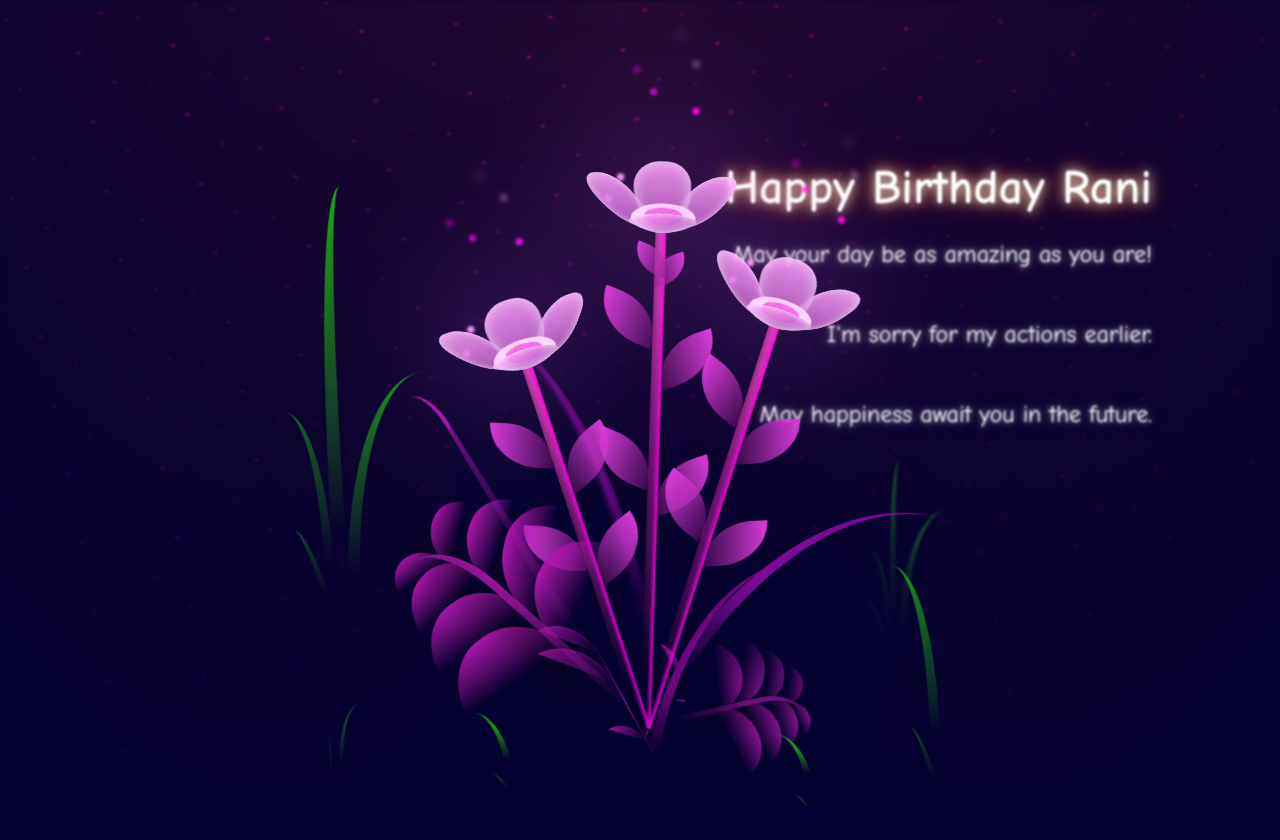
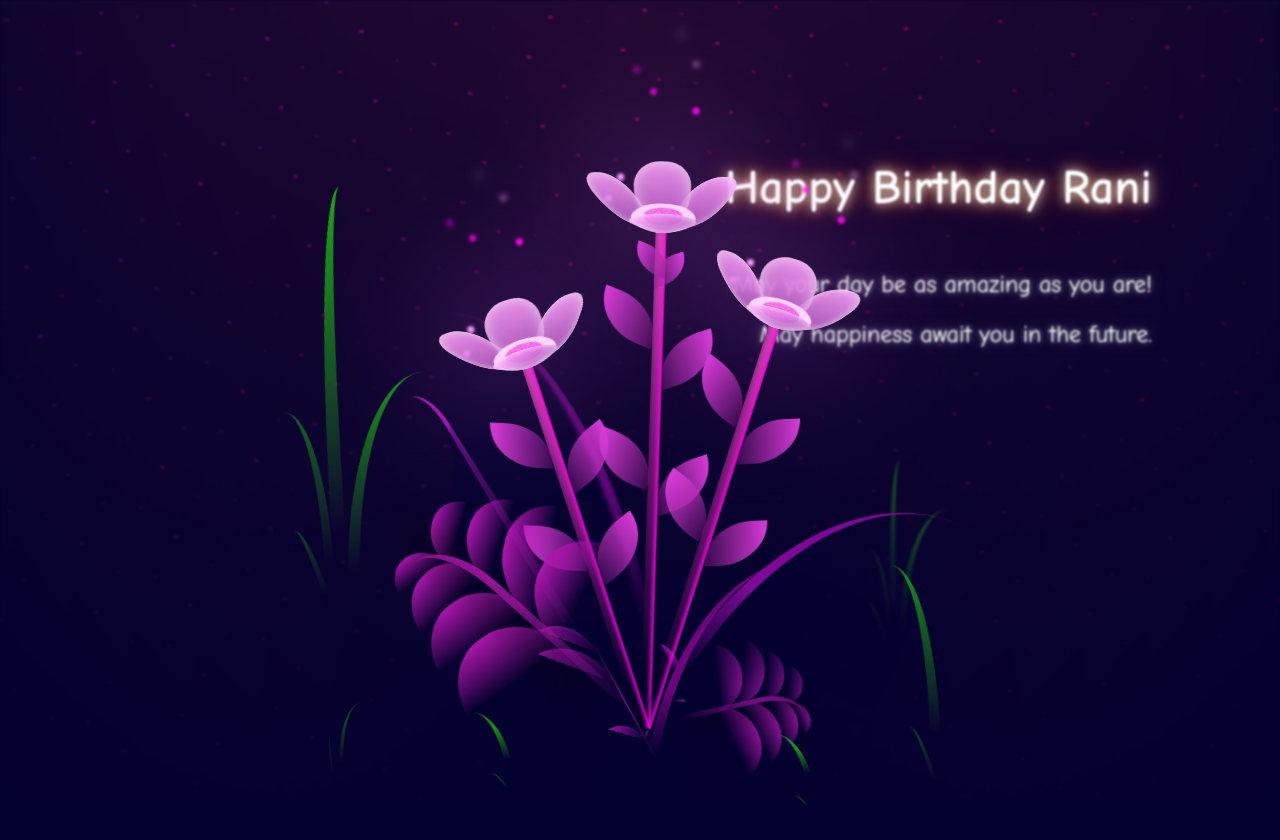
Before and after one commit to Arss011/flowers, a plain HTML site: page flower.html in a window 1280 px wide. Drawn offline with Linux system fonts and the light colour scheme.

Commit message:
delete one word aand add margin

```diff
--- a/flower.html
+++ b/flower.html
@@ -13,8 +13,7 @@
   </audio>
     <div class="night">
       <h1 class="birthday-text">Happy Birthday Rani</h1>
-      <p class="animated-text">May your day be as amazing as you are!</p>
-      <p class="animated-text">I'm sorry for my actions earlier.</p>
+      <p class="animated-text" style="margin: 30px 0;">May your day be as amazing as you are!</p>
       <p class="animated-text">May happiness await you in the future.</p>
     </div>
     <div class="flowers">
```
